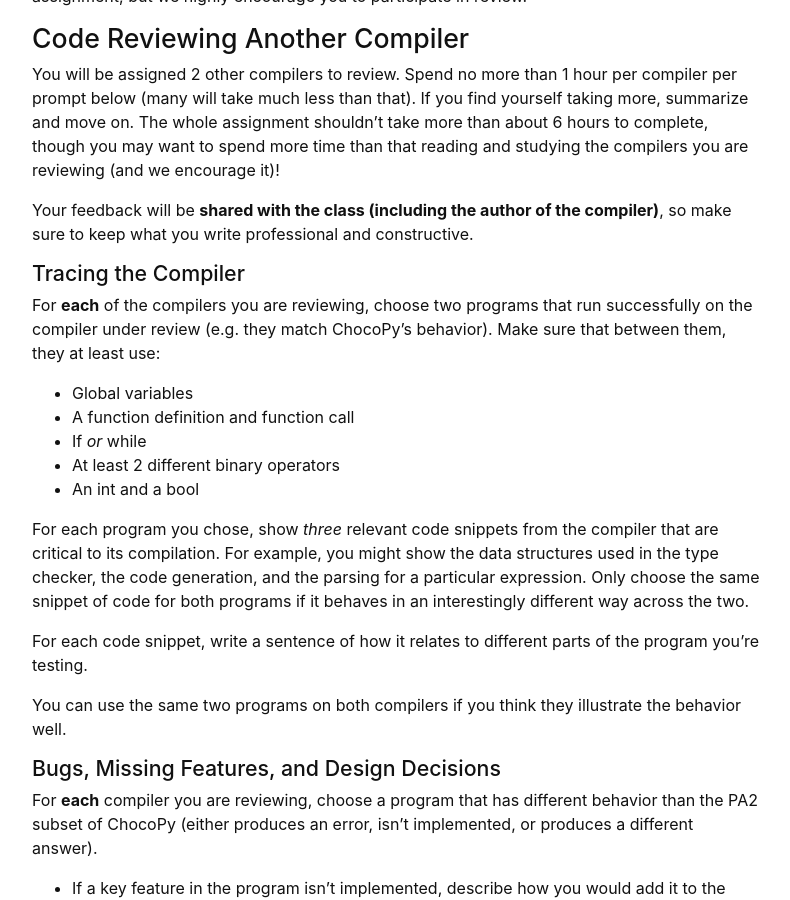
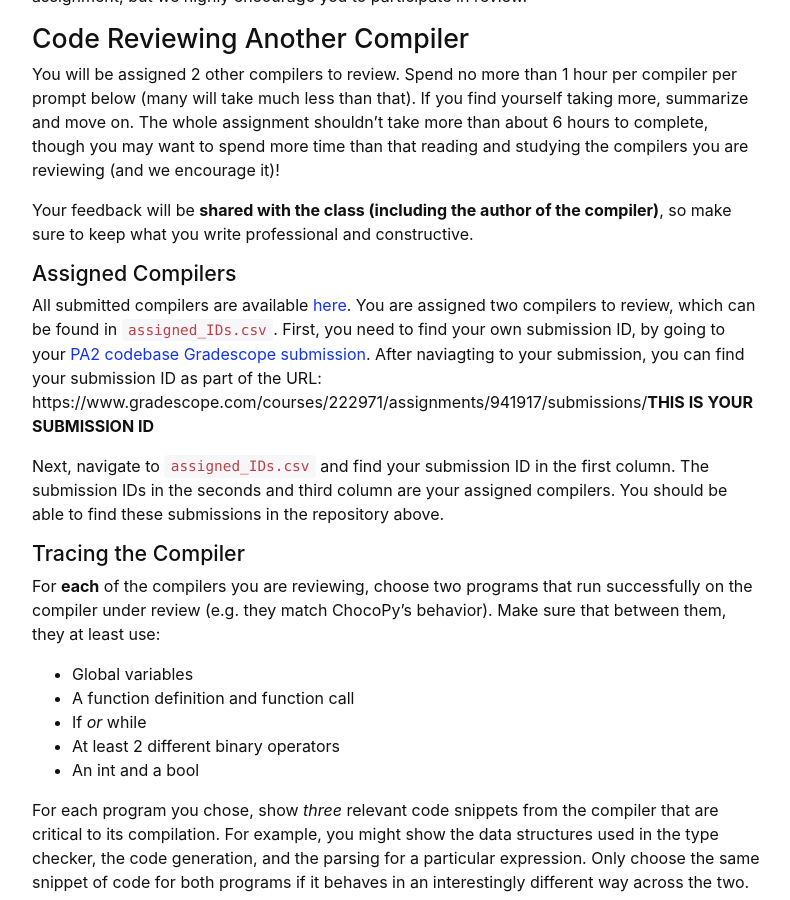
Before and after one commit to ucsd-cse231-w21/ucsd-cse231-w21.github.io, a Jekyll site: the page built from pa2.5/index.md, in a window 1280 px wide and 900 px high, scrolled down 559 px. Shown: the whole window, without its empty margins (243-1033 px from the left). Built offline with Jekyll 4.4.1, drawn with Linux system fonts in a browser that asks for light colours; nearby versions of some CDN libraries; some of the changed text lies outside the part shown.

Commit message:
Update index.md

```diff
--- a/pa2.5/index.md
+++ b/pa2.5/index.md
@@ -32,6 +32,18 @@ reviewing (and we encourage it)!
 Your feedback will be **shared with the class (including the author of the
 compiler)**, so make sure to keep what you write professional and
 constructive.
+
+### Assigned Compilers
+All submitted compilers are available [here](https://classroom.github.com/a/3vSipAyG).
+You are assigned two compilers to review, which can be found in `assigned_IDs.csv`.
+First, you need to find your own submission ID, by going to your
+[PA2 codebase Gradescope submission](https://www.gradescope.com/courses/222971/assignments/941917).
+After naviagting to your submission, you can find your submission ID as part of the URL:
+https://www.gradescope.com/courses/222971/assignments/941917/submissions/**THIS IS YOUR SUBMISSION ID**
+
+Next, navigate to `assigned_IDs.csv` and find your submission ID in the first column.
+The submission IDs in the seconds and third column are your assigned compilers.
+You should be able to find these submissions in the repository above.
 
 ### Tracing the Compiler
 
@@ -151,7 +163,7 @@ based on reviewing it?
 
 ## Handin
 
-You will hand in this assignment as a PDF, first with the pages containing
+You will [hand in](https://www.gradescope.com/courses/222971/assignments/978616) this assignment as a PDF, first with the pages containing
 the review of the first compiler you were assigned followed by pages
 containing the review of the second. (We wish you could submit and label 2
 pdfs but Gradescope doesn't allow that).
```
